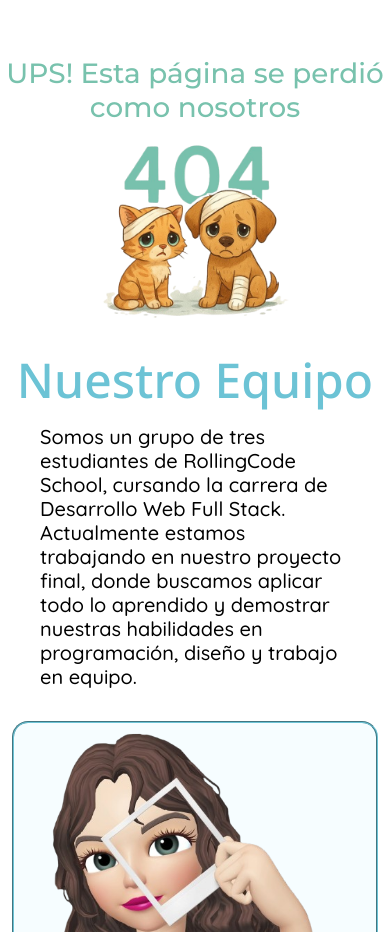
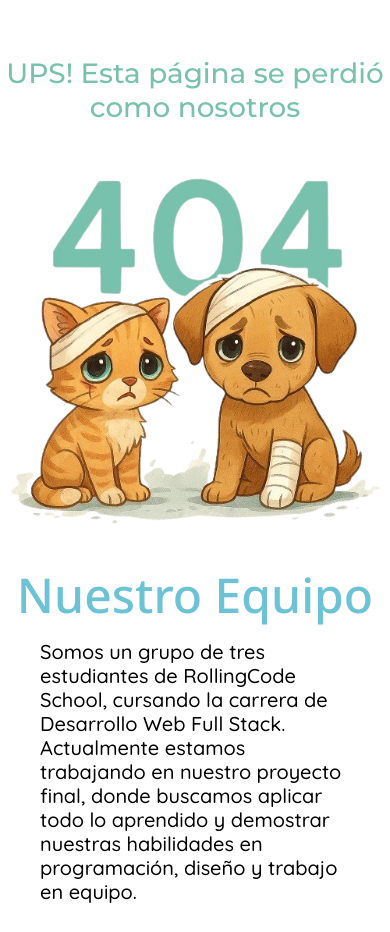
Before and after one commit to nachodev2/rollingVet, a React (Vite) app: page / in a window 390 px wide. Shown: the part 1300-2232 px from the top of the page. Built offline with nearby package versions, Linux system fonts and the light colour scheme.

Commit message:
Importé el css en la página de error404

```diff
--- a/src/components/pages/error404/Error404.jsx
+++ b/src/components/pages/error404/Error404.jsx
@@ -1,9 +1,11 @@
+import "./error404.css";
+
 function Error404() {
   return (
     <>
       <div className="d-flex flex-column align-items-center">
         <h1 className="text-center mt-4 mx-1 text-primary">UPS! Esta página se perdió como nosotros</h1>
-        <img src="../images/error404.png" alt="Error404" className="w-50 img-error404"/>
+        <img src="../images/error404.png" alt="Error404" className="img-error404"/>
       </div>
     </>
   );
--- a/src/components/pages/error404/error404.css
+++ b/src/components/pages/error404/error404.css
@@ -8,6 +8,6 @@
 
 @media (max-width: 576px) {
   .img-error404 {
-    width: 100%;
+    width: 100%!important;
   }
 }
```
